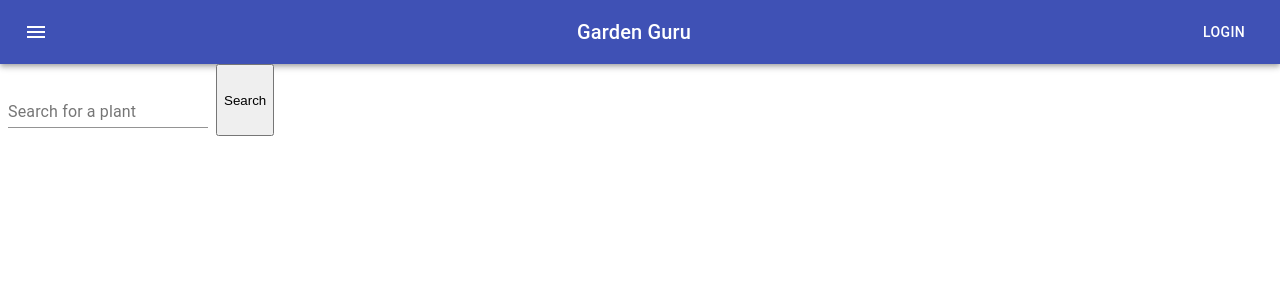
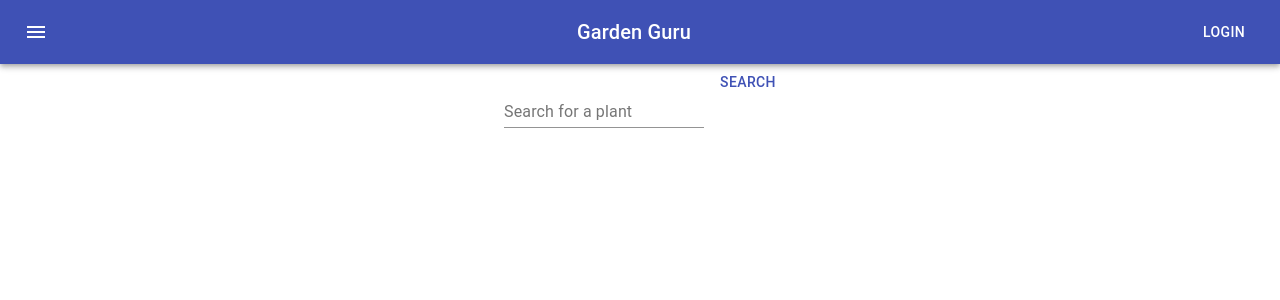
Before and after one commit to chingu-voyages/v10-bears-team-02, a React (Create React App) app in the folder client/: page / in a window 1280 px wide. Shown: the top 300 px of the page. Built offline with nearby package versions, Linux system fonts and the light colour scheme.

Commit message:
Style searchbar form and button

```diff
--- a/client/src/components/searchBar/SearchBar.js
+++ b/client/src/components/searchBar/SearchBar.js
@@ -1,5 +1,6 @@
 import React from 'react'
 import InputField from '../inputField/InputField'
+import Button from '@material-ui/core/Button'
 import useStyles from './SearchBarStyles'
 import { submitQuery } from '../../actions/searchResults'
 import { connect } from 'react-redux'
@@ -15,7 +16,7 @@ function SearchBar(props) {
             }
         }>
             <InputField name='query' label='Search for a plant'/>
-            <button>Search</button>
+            <Button color='primary'>Search</Button>
         </form>
     )
 }
--- a/client/src/components/searchBar/SearchBarStyles.js
+++ b/client/src/components/searchBar/SearchBarStyles.js
@@ -2,8 +2,8 @@ import { makeStyles } from '@material-ui/core/styles'
 
 const useStyles = makeStyles(theme => ({
     container: {
-        display: 'flex',
-        flexWrap: 'wrap',
+
+        textAlign: 'center'
       }
   }));
 
```
